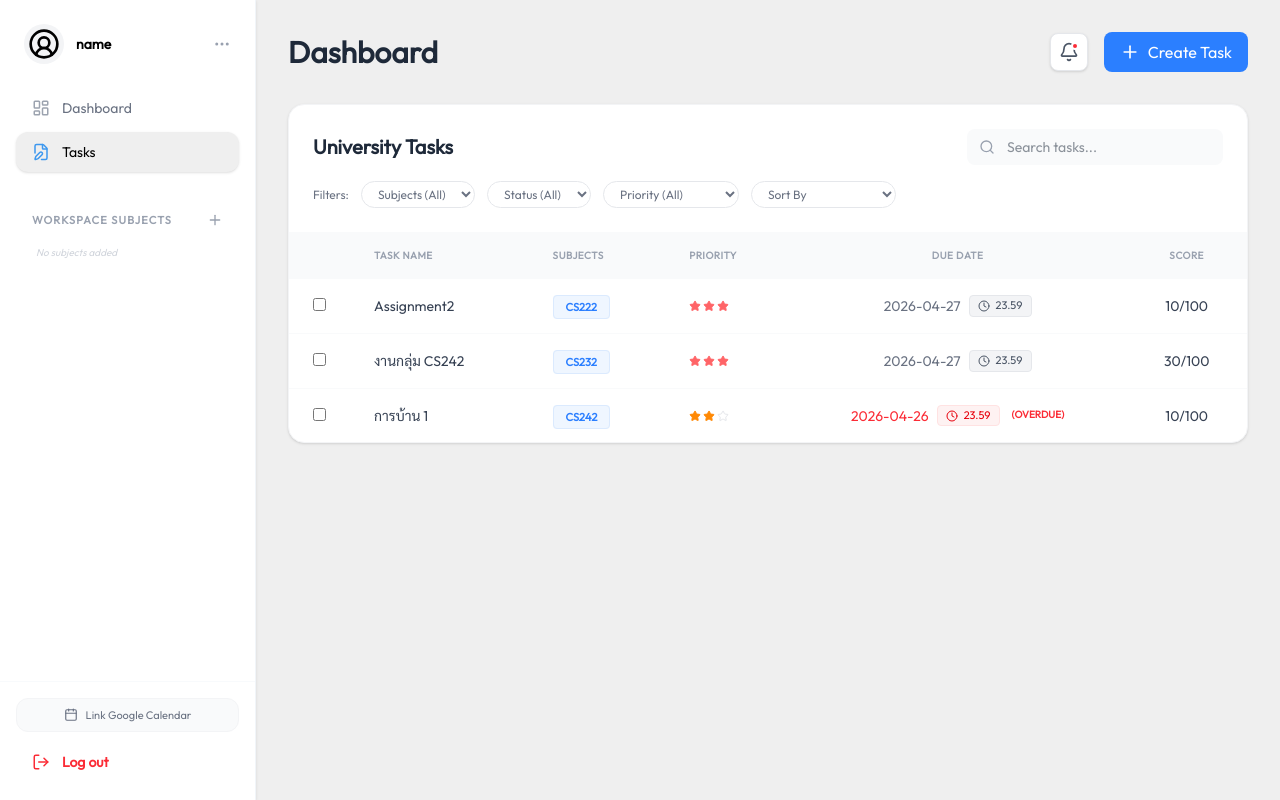
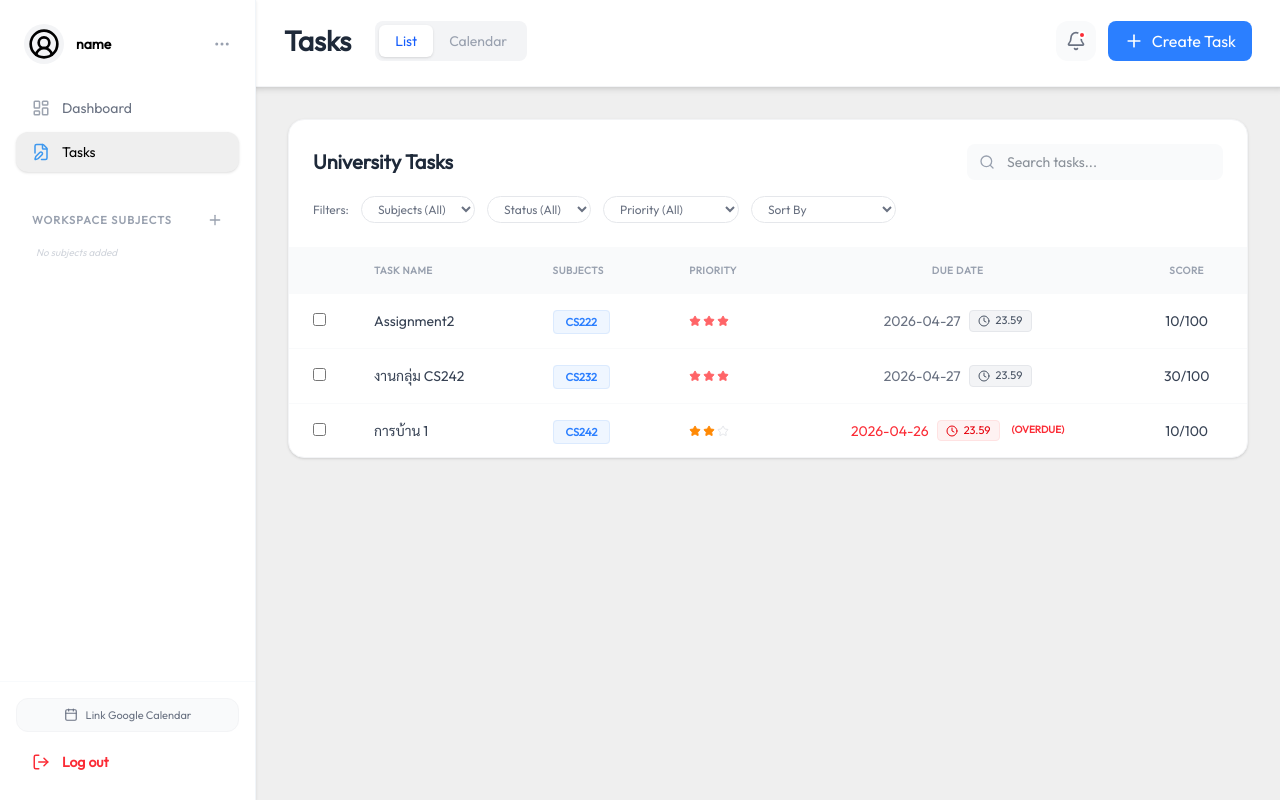
Before and after one commit to Gummy-168/CS242-Project, a Next.js app in the folder frontend/: page /tasks in a window 1280 px wide. Built offline with nearby package versions, Linux system fonts and the light colour scheme.

Commit message:
add header in dashboard and Tasks page

```diff
--- a/frontend/app/(app)/dashboard/page.tsx
+++ b/frontend/app/(app)/dashboard/page.tsx
@@ -65,9 +65,9 @@ export default function Dashboard() {
 
   return (
     <div className="p-8 bg-[#EFEFEF] min-h-screen font-sans text-gray-800">
-      {/* --- ส่วน Header เหมือนเดิม --- */}
-      <div className="flex justify-between items-center mb-8">
-        <h1 className="text-3xl font-bold">Dashboard</h1>
+      {/* Header  */}
+    <div className="flex justify-between items-center mb-8 bg-white px-8 py-6 shadow-md border-b border-gray-100 -mt-9 -mx-9">
+        <h1 className="text-[28px] font-bold">Dashboard</h1>
         <div className="flex items-center gap-4">
           <button className="p-2 bg-white rounded-lg shadow-sm border border-gray-200 relative">
             <Bell className="w-5 h-5 text-gray-600" />
--- a/frontend/app/(app)/tasks/page.tsx
+++ b/frontend/app/(app)/tasks/page.tsx
@@ -1,8 +1,10 @@
 "use client";
 import React, { useState } from 'react';
-import { Bell, Plus, Search, Star, Clock } from 'lucide-react';
+import { Bell, Plus, Search, Star, Clock, } from 'lucide-react';
+import router from 'next/dist/shared/lib/router/router';
+import Link from "next/link";
 
-// ย้าย Mock Data
+// Mock Data
 export const MOCK_STATS = [
   { label: "Total Personal Tasks", value: 30, color: "text-orange-500", dot: "bg-orange-500" },
   { label: "Total University Tasks", value: 118, color: "text-purple-500", dot: "bg-purple-500" },
@@ -34,6 +36,7 @@ export default function Dashboard() {
   });
 
   const subjects = ["all", ...new Set(UNIVERSITY_TASKS.map(t => t.subject))];
+  const [view, setView] = useState<"list" | "calendar">("list");
 
   const processedUniversityTasks = UNIVERSITY_TASKS
     .filter(task => {
@@ -63,18 +66,51 @@ export default function Dashboard() {
 
   return (
     <div className="p-8 bg-[#EFEFEF] min-h-screen font-sans text-gray-800">
-      {/*  ส่วน Header  */}
-      <div className="flex justify-between items-center mb-8">
-        <h1 className="text-3xl font-bold">Dashboard</h1>
-        <div className="flex items-center gap-4">
-          <button className="p-2 bg-white rounded-lg shadow-sm border border-gray-200 relative">
-            <Bell className="w-5 h-5 text-gray-600" />
-            <span className="absolute top-2 right-2 w-2 h-2 bg-red-500 rounded-full border-2 border-white"></span>
+      {/* ส่วน Header */}
+    <div className="flex justify-between items-center mb-8 bg-white px-8 py-6 shadow-md border-b border-gray-100 -mt-9 -mx-9">
+      <div className="flex items-center gap-6">
+          <h1 className="text-[28px] font-bold text-gray-800">  Tasks</h1>
+
+          {/*  List / Calendar */}
+          <div className="flex bg-gray-100 p-1 rounded-lg">
+            <button
+              onClick={() => setView("list")}
+              className={`px-4 py-1.5 text-sm font-medium rounded-md transition-all ${
+                view === "list"
+                ? "bg-white text-blue-600 shadow-sm"
+                : "text-gray-400 hover:text-gray-600"
+              }`}
+            >
+              List
+            </button>
+            <button
+              onClick={() => setView("calendar")}
+              className={`px-4 py-1.5 text-sm font-medium rounded-md transition-all ${
+                view === "calendar"
+                ? "bg-white text-blue-600 shadow-sm"
+                : "text-gray-400 hover:text-gray-600"
+              }`}
+            >
+              Calendar
+            </button>
+          </div>
+        </div>
+
+        <div className="flex items-center gap-3">
+          {/* notification */}
+          <button className="p-2.5 bg-gray-50 rounded-xl hover:bg-gray-100 transition-colors relative group">
+            <Bell className="w-5 h-5 text-gray-500 group-hover:text-gray-700" />
+            <span className="absolute top-2.5 right-2.5 w-2 h-2 bg-red-500 rounded-full border-2 border-white"></span>
           </button>
-          <button className="flex items-center gap-2 bg-blue-500 text-white px-4 py-2 rounded-lg font-medium hover:bg-blue-600 transition">
-            <Plus className="w-5 h-5" />
-            Create Task
-          </button>
+
+          {/*  Create Task */}
+
+          <Link href="/addtasks">
+                <button className="flex items-center gap-2 bg-blue-500 text-white px-4 py-2 rounded-lg font-medium hover:bg-blue-600 transition">
+                  <Plus className="w-5 h-5" />
+                  Create Task
+                </button>
+              </Link>
         </div>
       </div>
 
```
